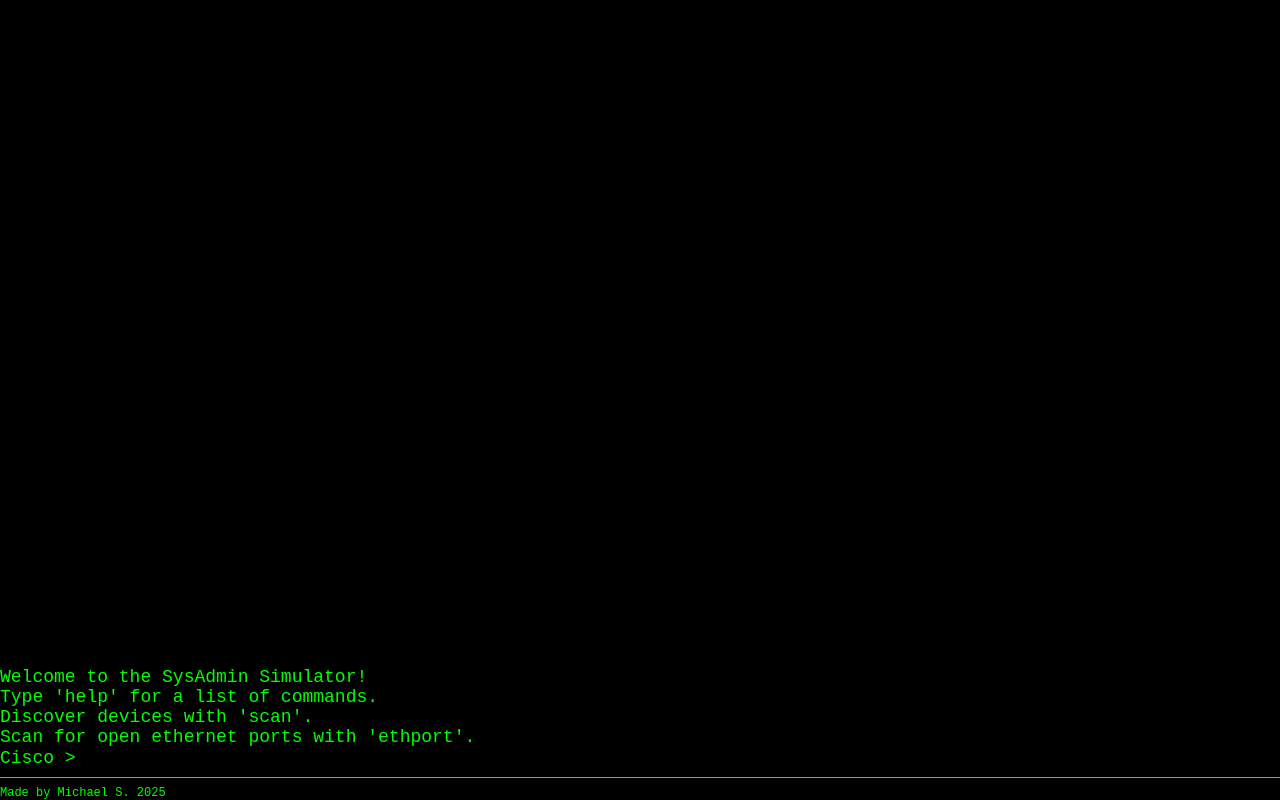
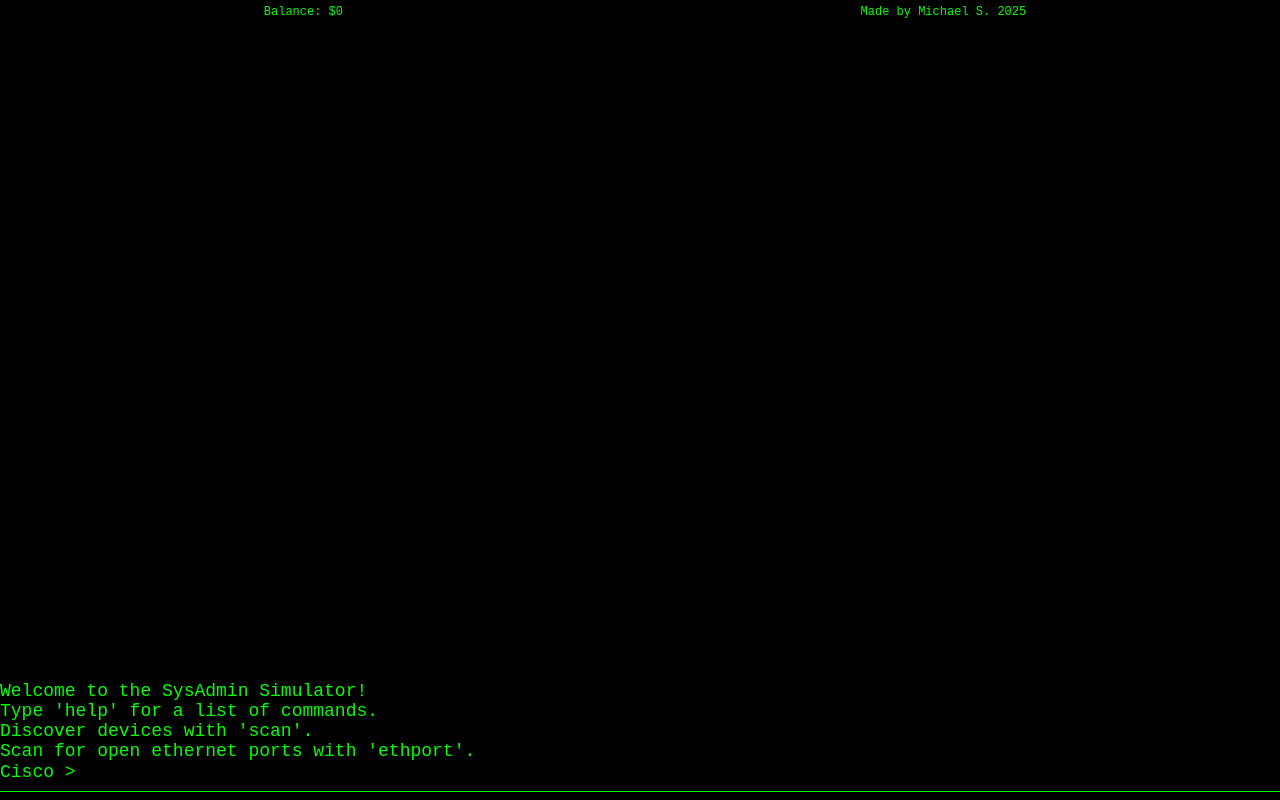
Before and after one commit to bear148/SysAdmin-Simulator, a plain HTML site: page index.html in a window 1280 px wide. Drawn offline with Linux system fonts and the light colour scheme.

Commit message:
read description
Added some more features and began foundation for the economy system. Still working out how it will actually function and be used so do not expect any implementation soon.

```diff
--- a/index.html
+++ b/index.html
@@ -21,7 +21,10 @@
             <input id="command" type="text" autofocus autocomplete="off" />
         </div>
         <hr>
-        <p class="sub">Made by Michael S. 2025</p>
+        <div id="sub-menu">
+            <p class="sub">Balance: $<span id="balance">0</span></p>
+            <p class="sub">Made by Michael S. 2025</p>
+        </div>
         <script src="/src/index.js" async defer type="module"></script>
     </body>
 </html>
--- a/src/index.js
+++ b/src/index.js
@@ -15,8 +15,11 @@ let messageType = {
 }
 
 let connections = [];
+let activeConnections = 0;
 
-let commandHistory = [];
+let lastTime = 0;
+let accumulatedTime = 0;
+const TIME_STEP = 1000 / 60;
 
 window.onload = function () {
     printToConsole(`Welcome to the SysAdmin Simulator!`);
@@ -26,7 +29,7 @@ window.onload = function () {
     document.body.style.color = 'lime';
 
     let startingRouter = new Router();
-    let startingEthPort = new EthernetPort(generateRandomHWID());
+    let startingEthPort = new EthernetPort(generateRandomHWID(), "eth0");
 
     commandParser = new CommandParser(commands);
 
@@ -134,12 +137,21 @@ class CommandParser {
         devices.forEach(device => {
             printToConsole(`${device.deviceName} - ${device.type} | hwid : ${device.hardwareID}`, messageType.INFO);
         });
+
+        if (connections.length === 0) return;
+
+        connections.forEach(conn => {
+            printToConsole(`Connection: ${conn.from.hardwareID} -> ${conn.to.hardwareID} (${conn.from.deviceName} -> ${conn.to.deviceName})`, messageType.INFO);
+        });
     }
 
     handleConnection(args) {
         switch (args[0]) {
             case 'add':
-                establishConnection(getDeviceByHWID(parseInt(args[1])), getDeviceByHWID(parseInt(args[2])));
+                if (getDeviceByHWID(parseInt(args[1])) && getDeviceByHWID(parseInt(args[2]))) {
+                    establishConnection(getDeviceByHWID(parseInt(args[1])), getDeviceByHWID(parseInt(args[2])));
+                    activeConnections++;
+                }
                 break;
             case 'list':
                 connections.forEach(conn => {
@@ -154,6 +166,30 @@ class CommandParser {
         printToConsole(`Ethernet port command executed with args: ${args.join(' ')}`);
     }
 }
+
+/*
+
+Be sure to uncomment once I add economic features. Not sure how I will structure the economy system yet.
+Will probably be on how many active connections you have, devices you own, operating costs, network efficiency/traffic, etc.
+
+*/
+
+// function GameLoop(timestamp) {
+//     if (!lastTime) lastTime = timestamp;
+
+//     let deltaTime = timestamp - lastTime;
+//     lastTime = timestamp;
+//     accumulatedTime += deltaTime;
+
+//     while (accumulatedTime >= TIME_STEP) {
+//         console.log('tick');
+//         accumulatedTime -= TIME_STEP;
+//     }
+
+//     requestAnimationFrame(GameLoop);
+// }
+
+// requestAnimationFrame(GameLoop);
 
 document.getElementById('command').addEventListener('keypress', function (event) {
     if (event.key === 'Enter') {
--- a/styles/main.css
+++ b/styles/main.css
@@ -51,7 +51,8 @@ input:focus {
     color: red;
 }
 
-.sub {
+.sub,
+.sub > span {
     padding: 0;
     margin: 0;
     font-size: 12px;
@@ -63,3 +64,14 @@ hr {
     border: 0;
     border-top: 1px solid lime;
 }
+
+#sub-menu {
+    display: flex;
+    flex-direction: row;
+    justify-content: space-around;
+    position: absolute;
+    top: 5px;
+    left: 5px;
+    user-select: none;
+    width: 100%;
+}
```
